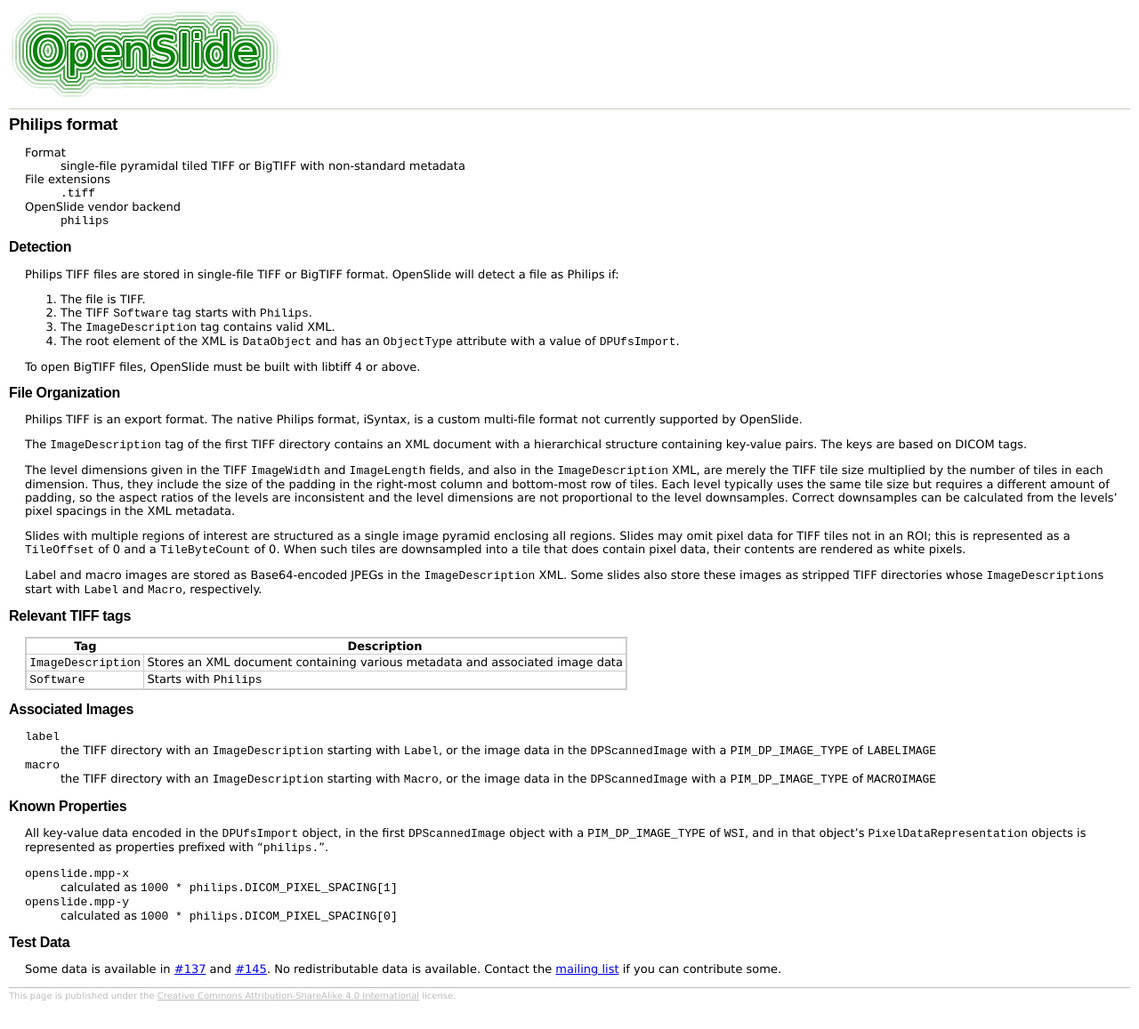
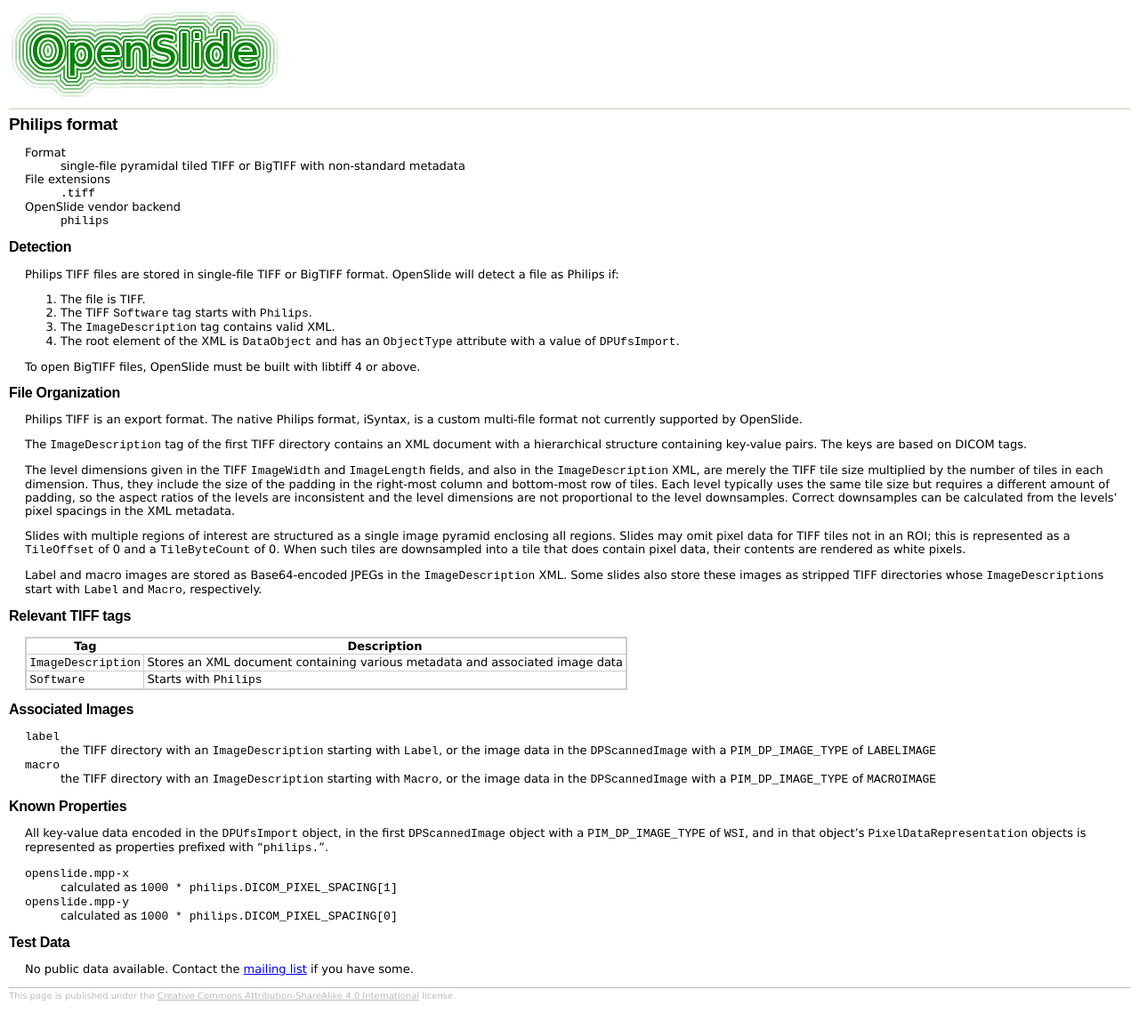
Before and after one commit to openslide/openslide.github.io, a Jekyll site: the page built from formats/philips/index.markdown, in a window 1280 px wide. Shown: the whole page at 89% size. Built offline with Jekyll 4.4.1, drawn with Linux system fonts in a browser that asks for light colours; comment, search, counter and statistics services are not loaded.

Commit message:
philips: Test data links in issues are dead

```diff
--- a/formats/philips/index.markdown
+++ b/formats/philips/index.markdown
@@ -101,8 +101,5 @@
 Test Data
 ---------
 
-Some data is available in
-[#137](https://github.com/openslide/openslide/issues/137) and
-[#145](https://github.com/openslide/openslide/issues/145).  No
-redistributable data is available.  Contact the
-[mailing list][users-subscribe] if you can contribute some.
+No public data available.  Contact the [mailing list][users-subscribe] if
+you have some.
```
